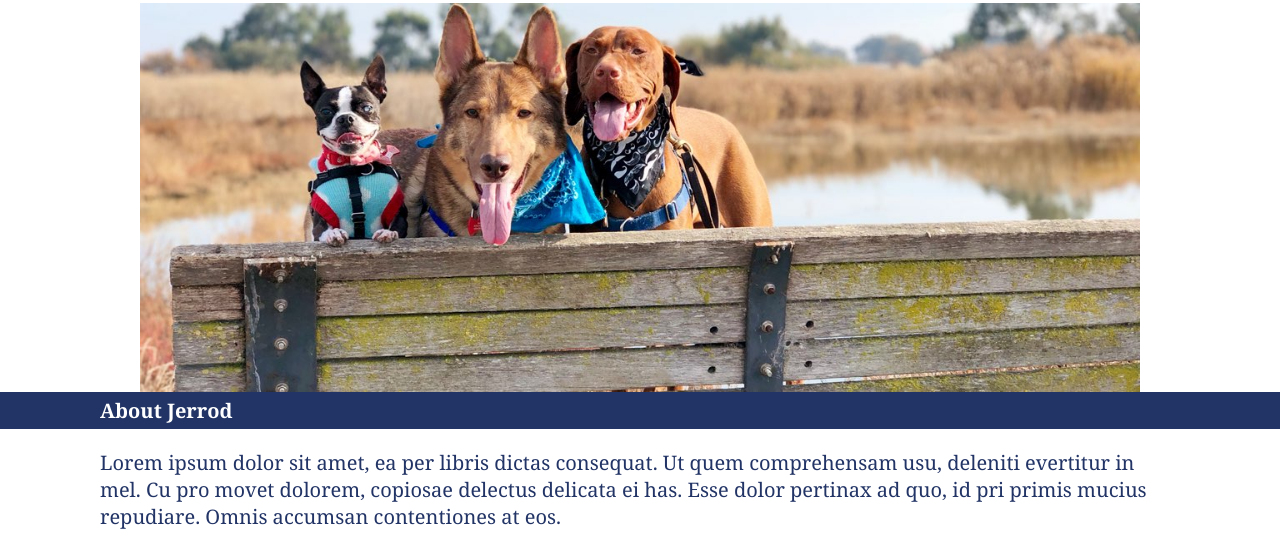
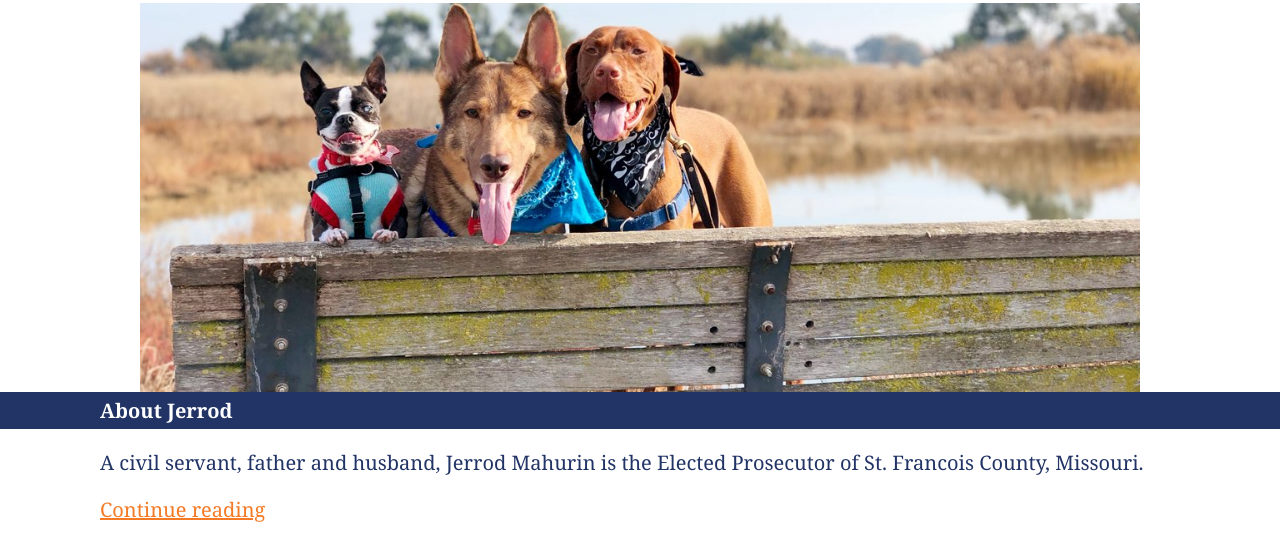
Before and after one commit to icespide/mahurin-website, a website: page index.html in a window 1280 px wide. Shown: the part 184-731 px from the top of the page. Drawn offline with Linux system fonts and the light colour scheme.

Commit message:
update: homepage tweak

```diff
--- a/css/styles.css
+++ b/css/styles.css
@@ -95,6 +95,11 @@ h1 {
 .content {
   padding:0px 100px;
   color:#223466;
+}
+
+.content a {
+  color: #f47a26;
+
 }
 
 .content.with-columns {
--- a/index.html
+++ b/index.html
@@ -43,11 +43,10 @@
               <h1>About Jerrod</h1>
               <section class="content home">
                 <p>
-                  Lorem ipsum dolor sit amet, ea per libris dictas consequat. Ut quem comprehensam usu, deleniti evertitur in mel. Cu pro movet dolorem, copiosae delectus delicata ei has. Esse dolor pertinax ad quo, id pri primis mucius repudiare. Omnis accumsan contentiones at eos.
+A civil servant, father and husband, Jerrod Mahurin is the Elected Prosecutor of St. Francois County, Missouri.<br />
+
                 </p>
-                <p>
-                  Lorem ipsum dolor sit amet, ea per libris dictas consequat. Ut quem comprehensam usu, deleniti evertitur in mel. Cu pro movet dolorem, copiosae delectus delicata ei has. Esse dolor pertinax ad quo, id pri primis mucius repudiare. Omnis accumsan contentiones at eos.
-                </p>
+                <p><a href="about.html">Continue reading</a></p>
                 <section class="home-callouts">
                   <div class="callout">
                       <a href="get-involved.html">Ways to help</a>
```
